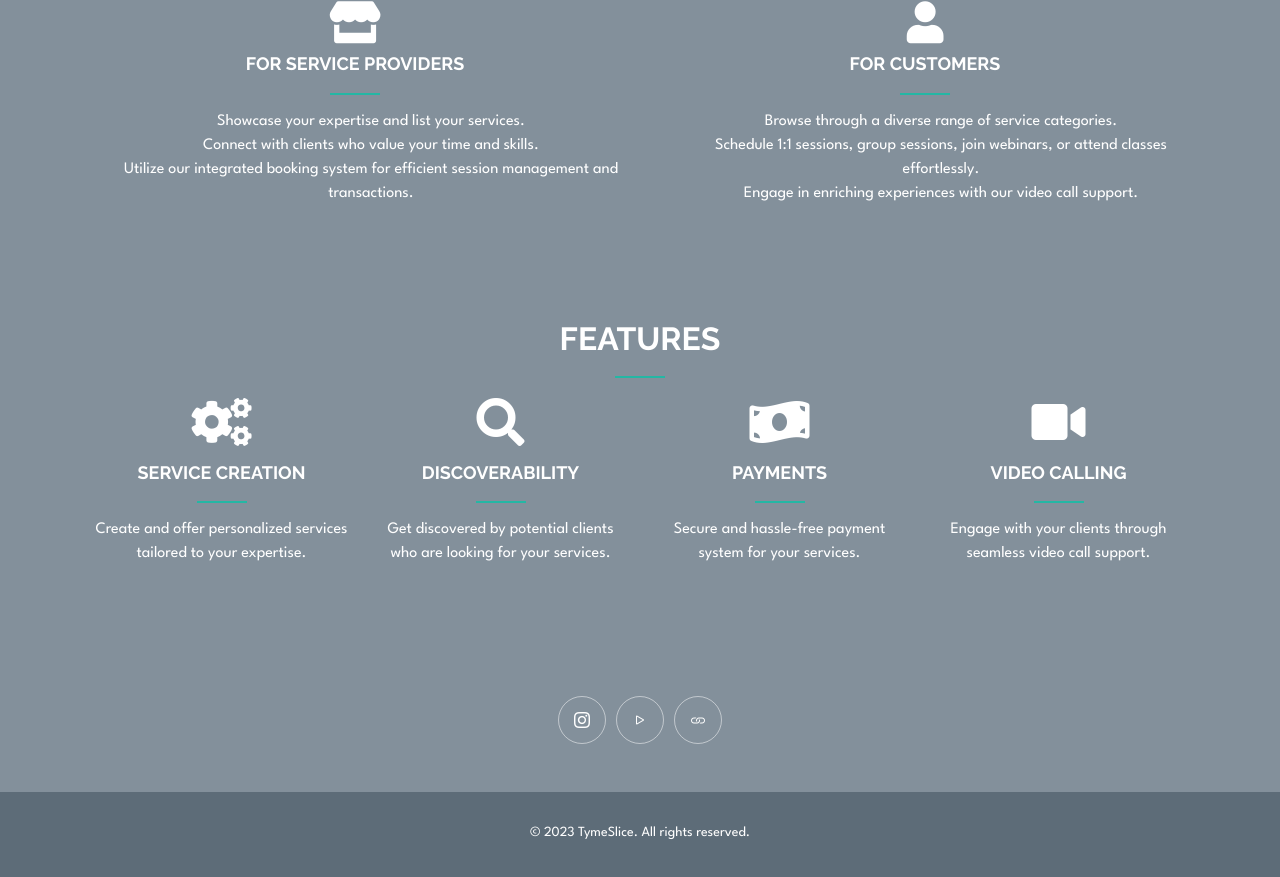
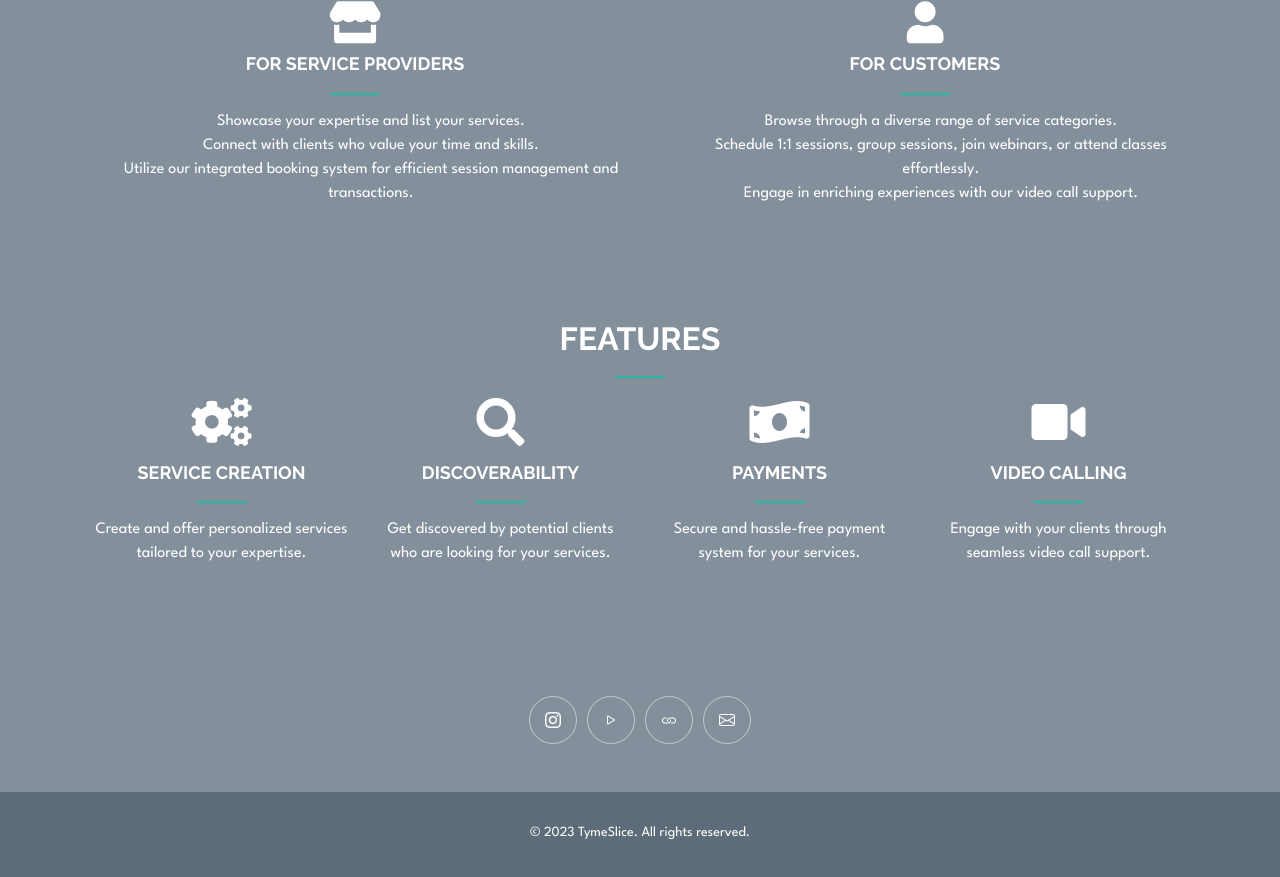
Before and after one commit to sunchitts/sunchitts.github.io, a plain HTML site: page index.html in a window 1280 px wide. Shown: the part 1004-1881 px from the top of the page. Drawn offline with Linux system fonts and the light colour scheme.

Commit message:
Add email

```diff
--- a/index.html
+++ b/index.html
@@ -162,6 +162,7 @@
       <a href="https://www.instagram.com/tymeslice/" class="instagram"><i class="bi bi-instagram"></i></a>
       <a href="assets/video/launch_invite.mp4" class="play-icon"><i class="bi bi-play"></i></a>
       <a href="#" class="copy-link-icon"><i class="bi bi-link"></i></a>
+      <a href="mailto:tymeslice@gmail.com" class="mail-icon"><i class="bi bi-envelope"></i></a>
       <!-- <a href="#" class="linkedin"><i class="bi bi-linkedin"></i></a> -->
     </div>
     <br><br>
```
